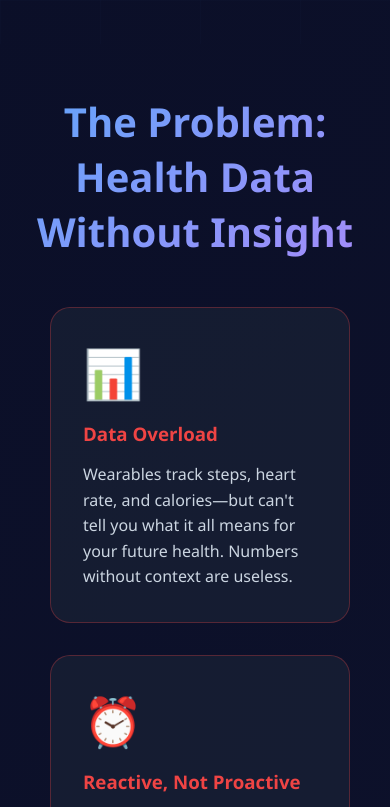
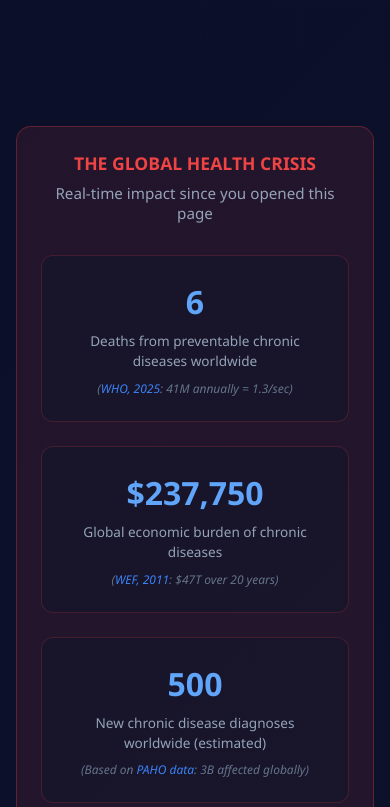
Before and after one commit to OgShadoww/Digital-twin, a plain HTML site: page index.html in a window 390 px wide. Shown: the part 800-1607 px from the top of the page. Drawn offline with Linux system fonts and the light colour scheme.

Commit message:
Final changes

```diff
--- a/index.html
+++ b/index.html
@@ -451,6 +451,100 @@
             line-height: 1.6;
             font-style: italic;
         }
+        .health-crisis-section {
+    margin: 4rem auto;
+    padding: 2rem;
+    background: rgba(239, 68, 68, 0.1);
+    border: 1px solid rgba(239, 68, 68, 0.3);
+    border-radius: 15px;
+    max-width: 1200px;
+}
+
+.crisis-title {
+    font-size: 1.3rem;
+    color: #ef4444;
+    font-weight: 600;
+    margin-bottom: 0.5rem;
+    text-align: center;
+}
+
+.crisis-subtitle {
+    font-size: 0.95rem;
+    color: #94a3b8;
+    text-align: center;
+    margin-bottom: 2rem;
+}
+
+.crisis-stats-grid {
+    display: grid;
+    grid-template-columns: repeat(auto-fit, minmax(250px, 1fr));
+    gap: 2rem;
+    text-align: center;
+}
+
+.crisis-stat-box {
+    padding: 1.5rem;
+    background: rgba(15, 23, 42, 0.5);
+    border-radius: 12px;
+    border: 1px solid rgba(239, 68, 68, 0.2);
+}
+
+.crisis-number {
+    font-size: 2.5rem;
+    font-weight: 700;
+    color: #60a5fa;
+    margin-bottom: 0.5rem;
+}
+
+.crisis-label {
+    font-size: 0.9rem;
+    color: #94a3b8;
+    margin: 0.5rem 0;
+    line-height: 1.5;
+}
+
+.crisis-source {
+    font-size: 0.75rem;
+    color: #64748b;
+    margin-top: 0.5rem;
+    font-style: italic;
+}
+
+.crisis-source a {
+    color: #3b82f6;
+    text-decoration: none;
+}
+.credit-badge {
+    position: fixed;
+    top: 85px;
+    right: 20px;
+    z-index: 999;
+}
+
+.credit-link {
+    color: gold;
+    text-decoration: none;
+    font-weight: 600;
+    font-size: 0.65rem;
+    background: rgba(0, 0, 0, 0.5);
+    padding: 8px 12px;
+    border-radius: 8px;
+    backdrop-filter: blur(6px);
+    border: 1px solid rgba(255, 215, 0, 0.3);
+    transition: all 0.3s;
+    display: block;
+    white-space: nowrap;
+}
+
+.credit-link:hover {
+    background: rgba(0, 0, 0, 0.8);
+    border-color: gold;
+    transform: scale(1.05);
+}
+
+.crisis-source a:hover {
+    text-decoration: underline;
+}
 
         @media (max-width: 768px) {
             h1 { font-size: 2.5rem; }
@@ -462,31 +556,47 @@
                 gap: 0.8rem;
                 font-size: 0.8rem;
             }
+            .health-crisis-section {
+        padding: 1.5rem;
+        margin: 2rem 1rem;
+        .credit-badge {
+        position: static;
+        margin: 1rem auto;
+        text-align: center;
+        width: fit-content;
+    }
+
+    .credit-link {
+        font-size: 0.75rem;
+    }
+    }
+
+    .crisis-title {
+        font-size: 1.1rem;
+    }
+
+    .crisis-stats-grid {
+        grid-template-columns: 1fr;
+        gap: 1.5rem;
+    }
+
+    .crisis-number {
+        font-size: 2rem;
+    }
+
+    .crisis-label {
+        font-size: 0.85rem;
+    }
         }
     </style>
 </head>
 <body>
 
-  <div style="
-    position: fixed;
-    top: 20px;
-    right: 20px;
-    z-index: 9999;
-">
-    <a href="https://www.instagram.com/orest_galenza/" target="_blank"
-       style="
-            color: gold;
-            text-decoration: none;
-            font-weight: 600;
-            font-size: 1rem;
-            background: rgba(0, 0, 0, 0.3);
-            padding: 8px 14px;
-            border-radius: 8px;
-            backdrop-filter: blur(6px);
-       ">
+  <div class="credit-badge">
+    <a href="https://www.instagram.com/orest_galenza/" target="_blank" rel="noopener" class="credit-link">
         Website Made by Orest Halenza
     </a>
-</div>
+  </div>
 
     <nav>
         <ul>
@@ -510,8 +620,39 @@
             <button class="cta-button" onclick="document.getElementById('demo').scrollIntoView({behavior: 'smooth'})">
                 Experience Your Digital Twin
             </button>
+          </div>
+      </section>
+
+  <div class="health-crisis-section">
+    <p class="crisis-title">THE GLOBAL HEALTH CRISIS</p>
+    <p class="crisis-subtitle">Real-time impact since you opened this page</p>
+
+    <div class="crisis-stats-grid">
+        <div class="crisis-stat-box">
+            <div class="crisis-number" id="preventableDeaths">0</div>
+            <div class="crisis-label">Deaths from preventable chronic diseases worldwide</div>
+            <div class="crisis-source">
+                (<a href="https://www.who.int/news-room/fact-sheets/detail/noncommunicable-diseases" target="_blank" rel="noopener">WHO, 2025</a>: 41M annually = 1.3/sec)
+            </div>
         </div>
-    </section>
+
+        <div class="crisis-stat-box">
+            <div class="crisis-number" id="healthcareCost">$0</div>
+            <div class="crisis-label">Global economic burden of chronic diseases</div>
+            <div class="crisis-source">
+                (<a href="https://www3.weforum.org/docs/WEF_Harvard_HE_GlobalEconomicBurdenNonCommunicableDiseases_2011.pdf" target="_blank" rel="noopener">WEF, 2011</a>: $47T over 20 years)
+            </div>
+        </div>
+
+        <div class="crisis-stat-box">
+            <div class="crisis-number" id="newDiagnoses">0</div>
+            <div class="crisis-label">New chronic disease diagnoses worldwide (estimated)</div>
+            <div class="crisis-source">
+                (Based on <a href="https://www.paho.org/en/topics/noncommunicable-diseases" target="_blank" rel="noopener">PAHO data</a>: 3B affected globally)
+            </div>
+        </div>
+    </div>
+</div>
 
     <section class="problem" id="problem">
         <div class="section-content">
@@ -540,6 +681,34 @@
             </div>
         </div>
     </section>
+
+    <script>
+// Real-time health crisis counter
+(function() {
+    const pageStartTime = Date.now();
+
+    function updateCrisisCounters() {
+        const secondsElapsed = (Date.now() - pageStartTime) / 1000;
+
+        // WHO: 41 million deaths/year from NCDs = 77.8 deaths/minute = 1.3 deaths/second
+        const deaths = Math.floor(secondsElapsed * 1.3);
+        document.getElementById('preventableDeaths').textContent = deaths.toLocaleString();
+
+        // WEF: $30 trillion over 20 years = $1.5T/year = $47,550/second
+        const cost = Math.floor(secondsElapsed * 47550);
+        document.getElementById('healthcareCost').textContent = '$' + cost.toLocaleString();
+
+        // Conservative estimate: ~100 new diagnoses per second globally
+        // (Based on 3 billion people affected, continuous new cases)
+        const diagnoses = Math.floor(secondsElapsed * 100);
+        document.getElementById('newDiagnoses').textContent = diagnoses.toLocaleString();
+    }
+
+    // Update every second
+    setInterval(updateCrisisCounters, 1000);
+    updateCrisisCounters(); // Initial call
+})();
+</script>
 
     <section class="solution" id="solution">
         <div class="section-content">
```
